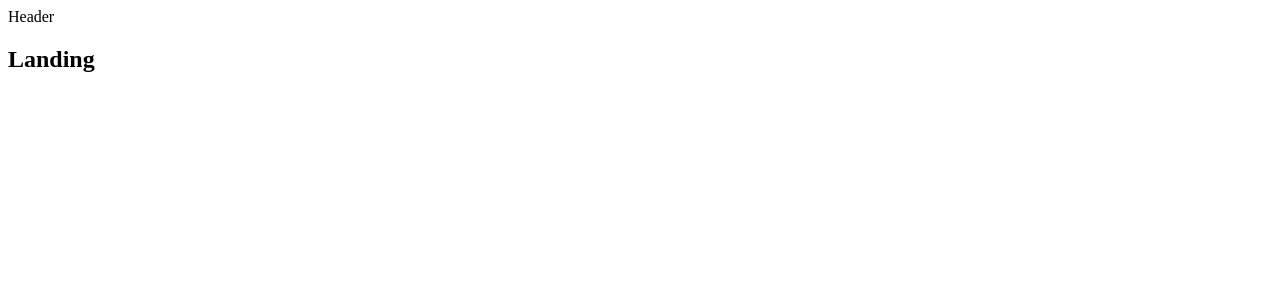
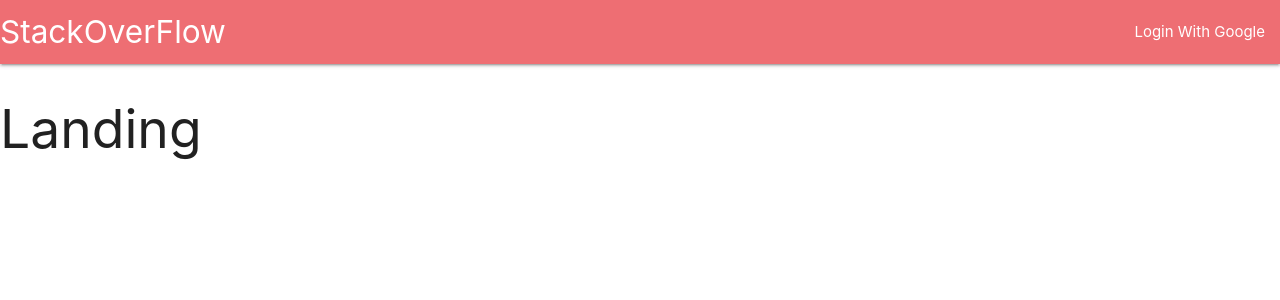
Before and after one commit to evamaina/StackOverFlow-Node, a React (Create React App) app in the folder client/: page / in a window 1280 px wide. Shown: the top 300 px of the page. Built offline with nearby package versions, Linux system fonts and the light colour scheme.

Commit message:
[Feature #174590679] designing the header

```diff
--- a/client/package.json
+++ b/client/package.json
@@ -7,6 +7,7 @@
         "@testing-library/react": "^9.5.0",
         "@testing-library/user-event": "^7.2.1",
         "http-proxy-middleware": "^1.0.5",
+        "materialize-css": "^1.0.0",
         "react": "^16.13.1",
         "react-dom": "^16.13.1",
         "react-redux": "^7.2.1",
--- a/client/src/components/Header.js
+++ b/client/src/components/Header.js
@@ -2,7 +2,18 @@
 
 class Header extends Component {
     render() {
-        return <div>Header</div>;
+        return (
+            <nav>
+                <div className="navWrapper">
+                    <a className="left brand-logo">StackOverFlow</a>
+                    <ul className="right">
+                        <li>
+                            <a>Login With Google</a>
+                        </li>
+                    </ul>
+                </div>
+            </nav>
+        );
     }
 }
 export default Header;
--- a/client/src/index.js
+++ b/client/src/index.js
@@ -1,3 +1,4 @@
+import "materialize-css/dist/css/materialize.min.css";
 import React from "react";
 import ReactDom from "react-dom";
 import { Provider } from "react-redux";
```
Also changed, not shown: 1 other file (tests, documents, lock files or other folders).
